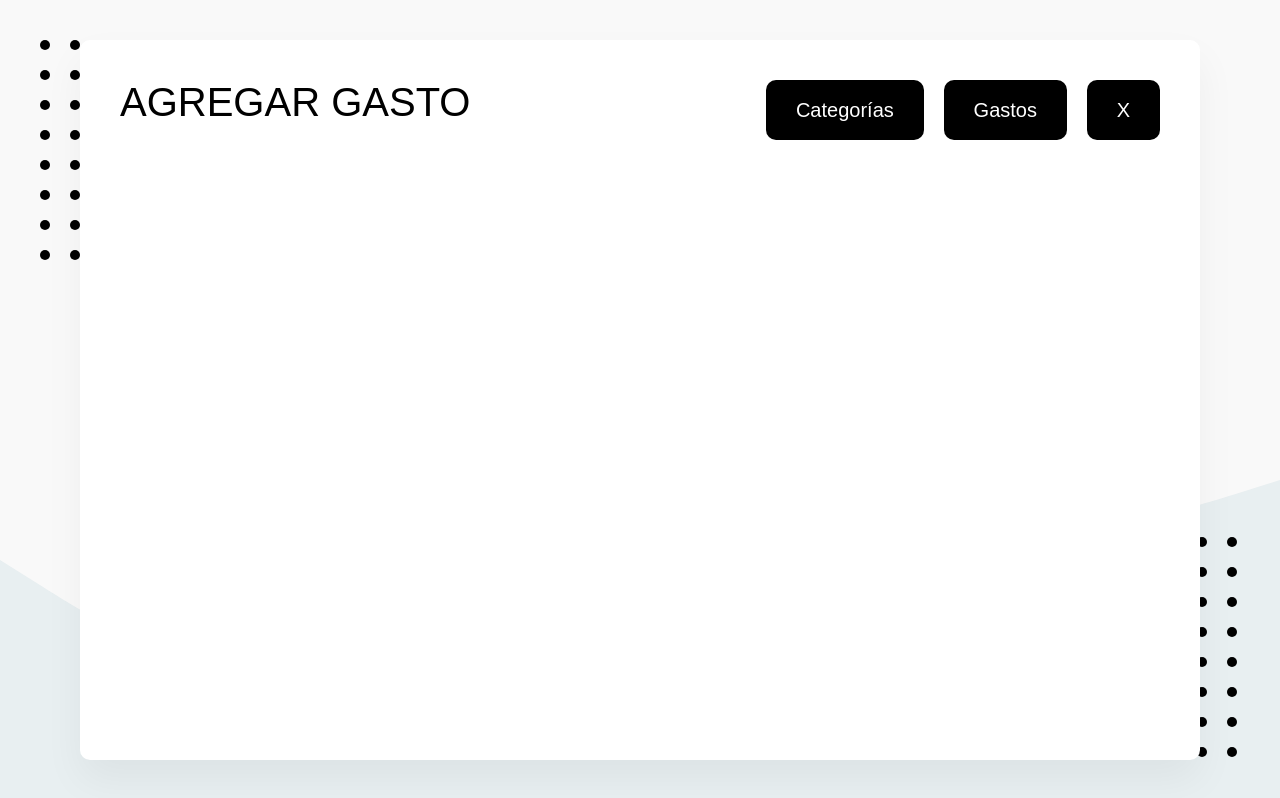
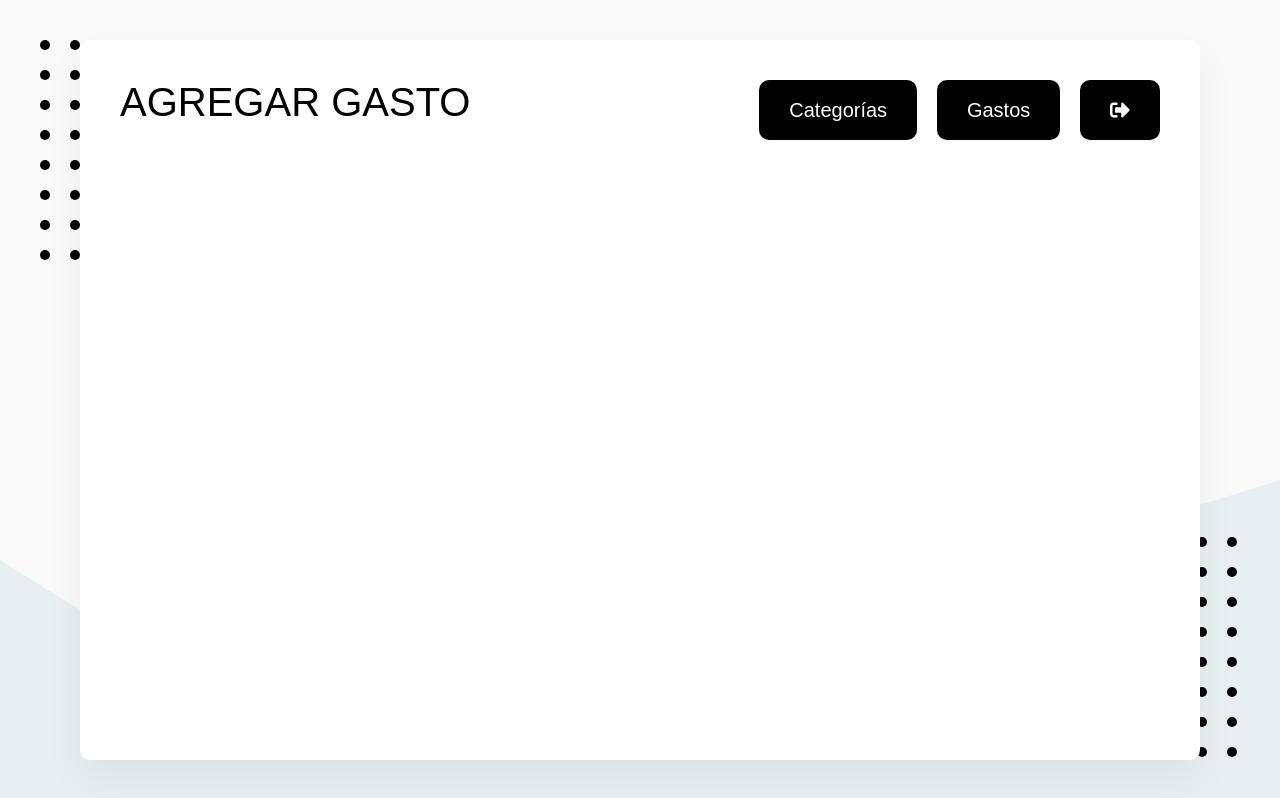
Before and after one commit to Lozarnez/simple-bill-app, a React (Create React App) app: page / in a window 1280 px wide. Built offline with nearby package versions, Linux system fonts and the light colour scheme; no server answers; what webfontloader would draw is missing.

Commit message:
add: Boton para cerrar sesion

```diff
--- a/src/App.js
+++ b/src/App.js
@@ -2,6 +2,7 @@
 import { Helmet } from 'react-helmet';
 import { Header, Titulo, ContenedorHeader, ContenedorBotones } from './components/Header';
 import Boton from './components/Boton';
+import BotonLogOut from './components/BotonLogOut';
 
 const App = () => {
   return (
@@ -15,7 +16,7 @@
           <ContenedorBotones>
             <Boton to="/categorias">Categorías</Boton>
             <Boton to="/gastos">Gastos</Boton>
-            <Boton to="/">X</Boton>
+            <BotonLogOut />
           </ContenedorBotones>
         </ContenedorHeader>
       </Header>
--- /dev/null
+++ b/src/components/BotonLogOut.js
@@ -0,0 +1,27 @@
+import React from 'react';
+import { signOut } from 'firebase/auth';
+import { useNavigate } from 'react-router-dom';
+import { FaSignOutAlt } from "react-icons/fa";
+import Boton from './Boton';
+import {auth} from '../firebase/config';
+
+function BotonLogOut() {
+  const navigate = useNavigate();
+
+  const logOut = async () => {
+    try {
+      await signOut(auth);
+      navigate('/iniciar-sesion');
+    } catch (error) {
+      console.log(error);
+    }
+  }
+
+  return (
+    <Boton iconoGrande as='button' onClick={logOut}>
+      <FaSignOutAlt />
+    </Boton>
+  )
+}
+
+export default BotonLogOut;
--- a/src/views/ListaGastos.js
+++ b/src/views/ListaGastos.js
@@ -5,7 +5,8 @@
 import BotonRegresar from "../components/BotonRegresar";
 
 const ListaGastos = () => {
-  const {usuario} = useAuth();
+  const { usuario } = useAuth();
+  console.log(usuario);
 
   return (
     <>
```
Also changed, not shown: src/firebase/config.js (+6 -1 lines).
